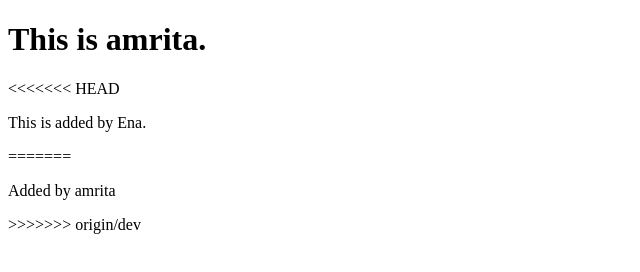
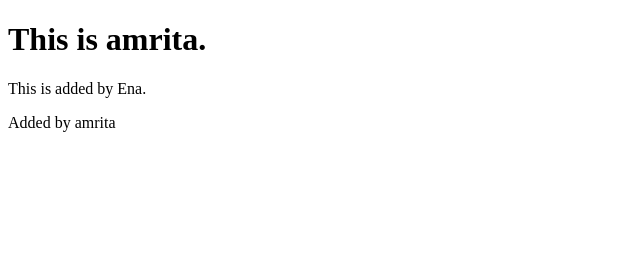
Before and after one commit to EAD-GCES/EnaGurung-EAD, a plain HTML site: page Practical/Lab1/about.html in a window 1280 px wide. Shown: the whole page, without its empty margins (0-640 px from the left). Drawn offline with Linux system fonts and the light colour scheme.

Commit message:
Modified About page.

```diff
--- a/Practical/Lab1/about.html
+++ b/Practical/Lab1/about.html
@@ -5,10 +5,7 @@
 </head>
 <body>
 <h1>This is amrita.</h1>
-<<<<<<< HEAD
 <p>This is added by Ena.</p>
-=======
 <p>Added by amrita</p>
->>>>>>> origin/dev
 </body>
 </html>
```
